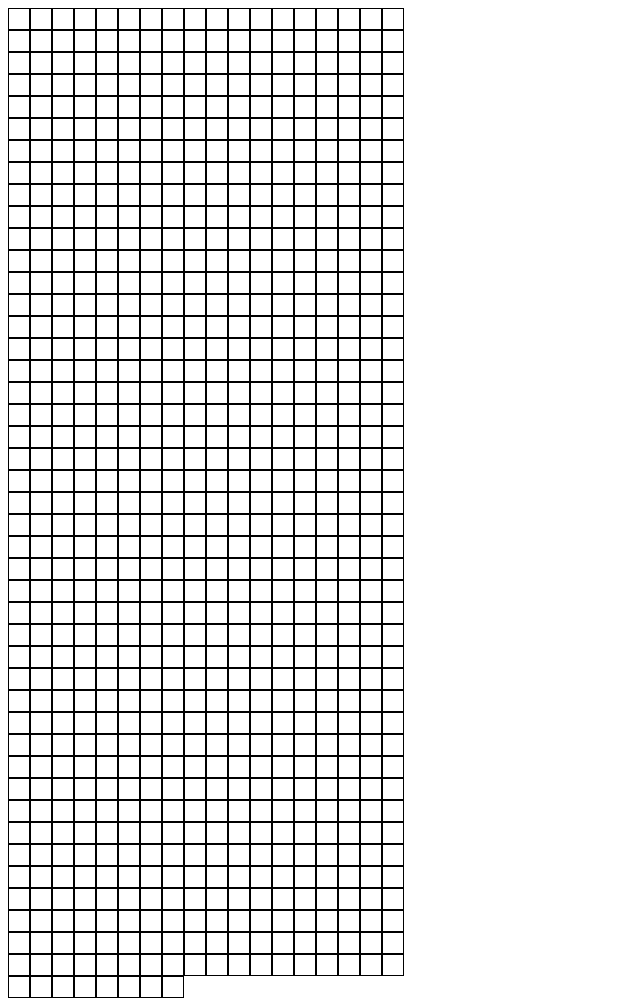
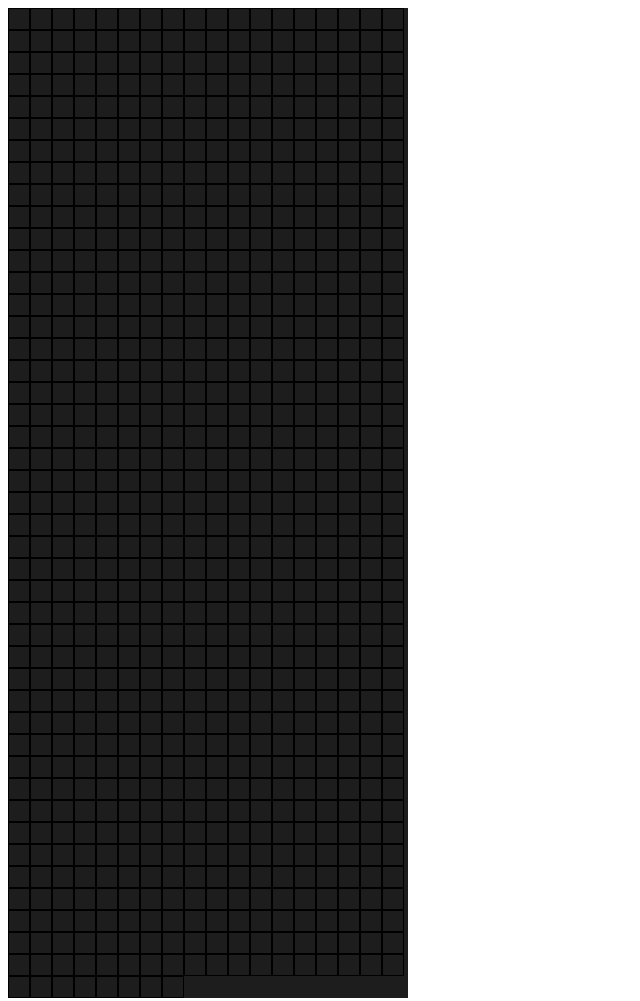
Before and after one commit to acciojob/Color-board-Ahmad-Arsh, a website: page main.html in a window 1280 px wide. Shown: the whole page, without its empty margins (0-640 px from the left). Drawn offline with Linux system fonts and the light colour scheme.

Commit message:
created a submission

```diff
--- a/styles.css
+++ b/styles.css
@@ -2,7 +2,7 @@
             display: flex;
             flex-wrap: wrap;
             width: 400px;
-	  background:white
+	  background-color:rgb(29, 29, 29);
         }
 
         .square {
```
